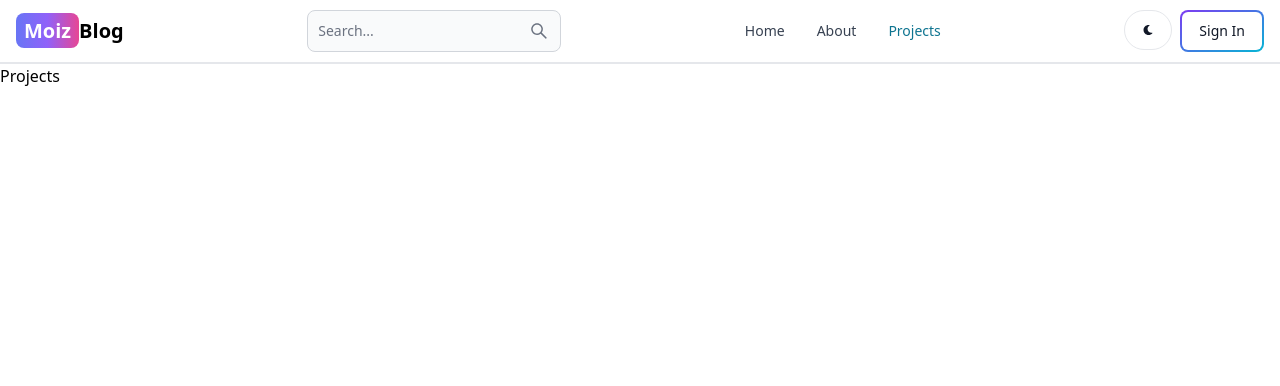
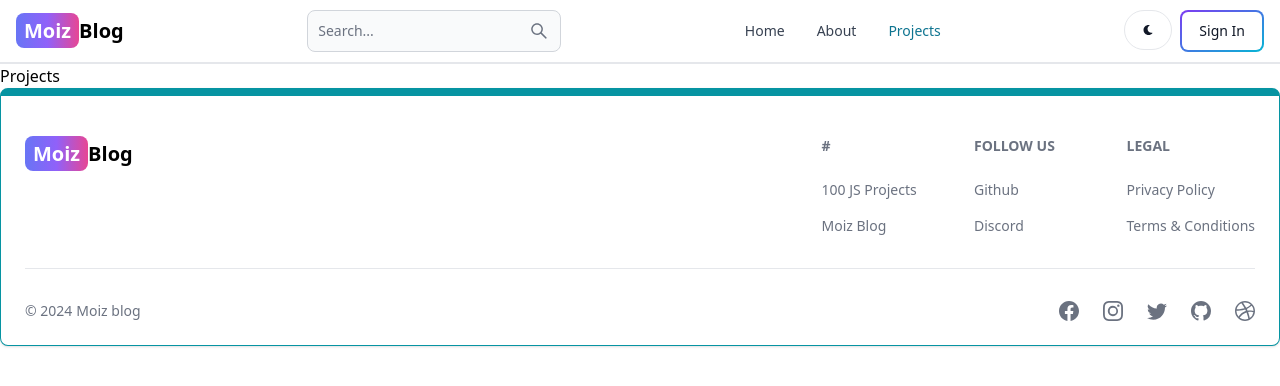
Before and after one commit to moizhassan14/mern-blog, a React (Vite) app in the folder client/: page /projects in a window 1280 px wide. Shown: the top 386 px of the page. Built offline with nearby package versions, Linux system fonts and the light colour scheme.

Commit message:
created footer component

```diff
--- a/client/src/App.jsx
+++ b/client/src/App.jsx
@@ -5,6 +5,7 @@
 import Signup from "./pages/Signup";
 import Projects from "./pages/Project";
 import Header from "./components/Header";
+import Footer from "./components/Footer";
 
 export default function App() {
   return (
@@ -17,6 +18,7 @@
         <Route path="/sign-up" element={<Signup/>} />
         <Route path="/projects" element={<Projects/>} />
       </Routes>
+      <Footer/>
     </BrowserRouter>
   );
 }
--- /dev/null
+++ b/client/src/components/Footer.jsx
@@ -0,0 +1,81 @@
+import { Footer } from 'flowbite-react';
+import { Link } from 'react-router-dom';
+import { BsFacebook, BsInstagram, BsTwitter, BsGithub, BsDribbble } from 'react-icons/bs';
+export default function FooterCom() {
+  return (
+    <Footer container className='border border-t-8 border-teal-500'>
+      <div className='w-full max-w-7xl mx-auto'>
+        <div className='grid w-full justify-between sm:flex md:grid-cols-1'>
+          <div className='mt-5'>
+            <Link
+              to='/'
+              className='self-center whitespace-nowrap text-lg sm:text-xl font-semibold dark:text-white'
+            >
+              <span className='px-2 py-1 bg-gradient-to-r from-indigo-500 via-purple-500 to-pink-500 rounded-lg text-white'>
+                Moiz
+              </span>
+              Blog
+            </Link>
+          </div>
+          <div className='grid grid-cols-2 gap-8 mt-4 sm:grid-cols-3 sm:gap-6'>
+            <div>
+              <Footer.Title title='#' />
+              <Footer.LinkGroup col>
+                <Footer.Link
+                  href='/'
+                  target='_blank'
+                  rel='noopener noreferrer'
+                >
+                  100 JS Projects
+                </Footer.Link>
+                <Footer.Link
+                  href='/about'
+                  target='_blank'
+                  rel='noopener noreferrer'
+                >
+                  Moiz Blog
+                </Footer.Link>
+              </Footer.LinkGroup>
+            </div>
+            <div>
+              <Footer.Title title='Follow us' />
+              <Footer.LinkGroup col>
+                <Footer.Link
+                  href='https://www.github.com/moizhassan14'
+                  target='_blank'
+                  rel='noopener noreferrer'
+                >
+                  Github
+                </Footer.Link>
+                <Footer.Link href='#'>Discord</Footer.Link>
+              </Footer.LinkGroup>
+            </div>
+            <div>
+              <Footer.Title title='Legal' />
+              <Footer.LinkGroup col>
+                <Footer.Link href='#'>Privacy Policy</Footer.Link>
+                <Footer.Link href='#'>Terms &amp; Conditions</Footer.Link>
+              </Footer.LinkGroup>
+            </div>
+          </div>
+        </div>
+        <Footer.Divider />
+        <div className='w-full sm:flex sm:items-center sm:justify-between'>
+          <Footer.Copyright
+            href='#'
+            by="Moiz blog"
+            year={new Date().getFullYear()}
+          />
+          <div className="flex gap-6 sm:mt-0 mt-4 sm:justify-center">
+            <Footer.Icon href='#' icon={BsFacebook}/>
+            <Footer.Icon href='#' icon={BsInstagram}/>
+            <Footer.Icon href='#' icon={BsTwitter}/>
+            <Footer.Icon href='https://github.com/moizhassan14' icon={BsGithub}/>
+            <Footer.Icon href='#' icon={BsDribbble}/>
+
+          </div>
+        </div>
+      </div>
+    </Footer>
+  );
+}
```
